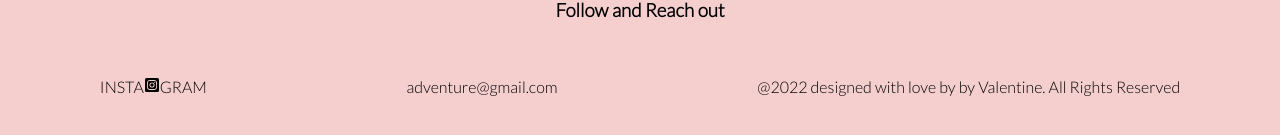
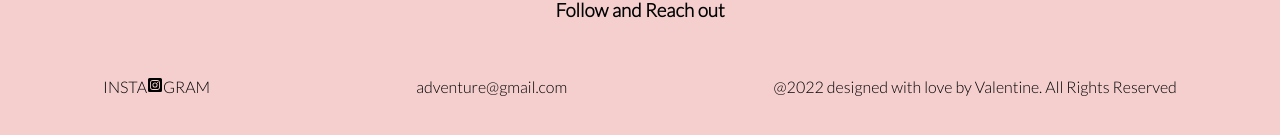
Before and after one commit to Maiyoj/Maps-n-Bags, a React (Create React App) app: page / in a window 1280 px wide. Shown: the part 1302-1437 px from the top of the page. Built offline with nearby package versions, Linux system fonts and the light colour scheme.

Commit message:
[fix] typo

```diff
--- a/src/components/Adventure.js
+++ b/src/components/Adventure.js
@@ -20,7 +20,7 @@ function Adventure(){
         <div className="contact">
             <p className="icons">INSTA<FaInstagramSquare />GRAM</p>
             <p>adventure@gmail.com</p>
-            <p>@2022 designed with love by by Valentine. All Rights Reserved</p>
+            <p>@2022 designed with love by  Valentine. All Rights Reserved</p>
         </div>
         </div>
     </>
--- a/src/components/Home.js
+++ b/src/components/Home.js
@@ -27,7 +27,7 @@ function Home(){
         <div className="contact">
             <p className="icons">INSTA<FaInstagramSquare />GRAM</p>
             <p>adventure@gmail.com</p>
-            <p>@2022 designed with love by by Valentine. All Rights Reserved </p>
+            <p>@2022 designed with love by Valentine. All Rights Reserved </p>
         </div>
         </div>
         </>
```
